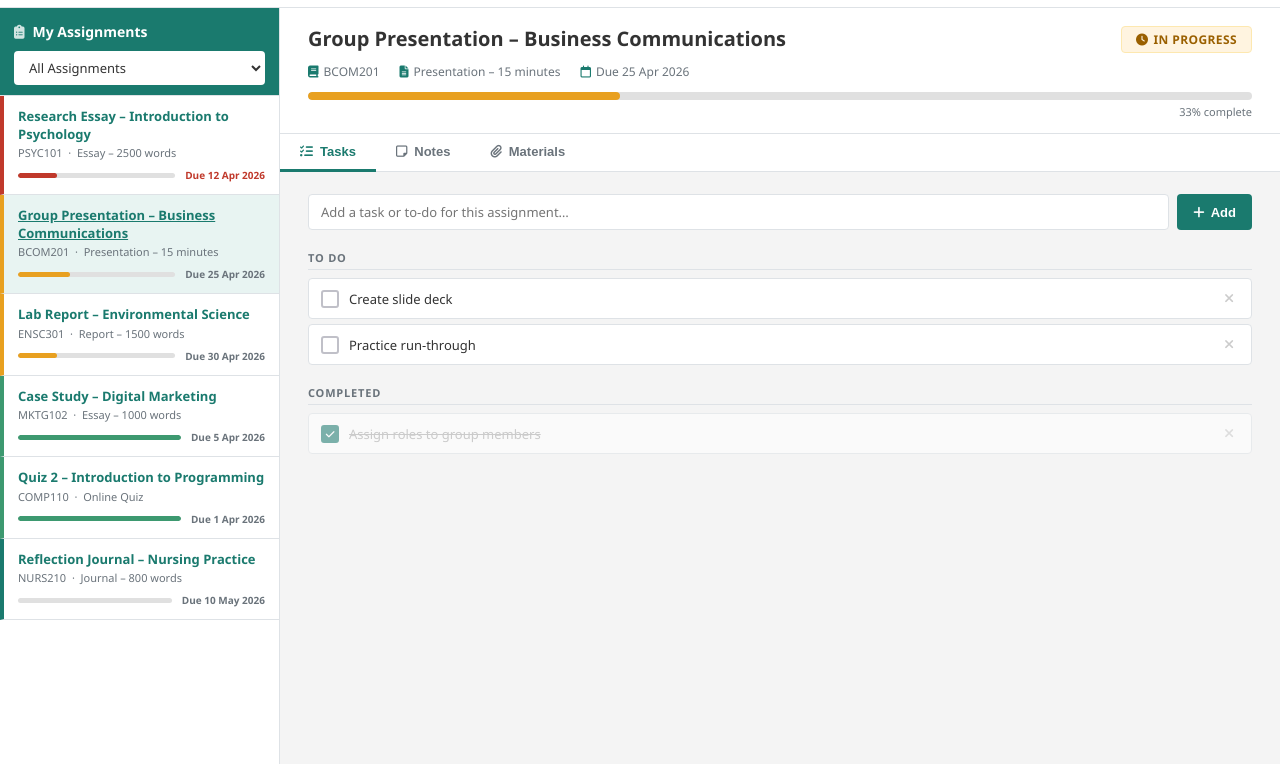
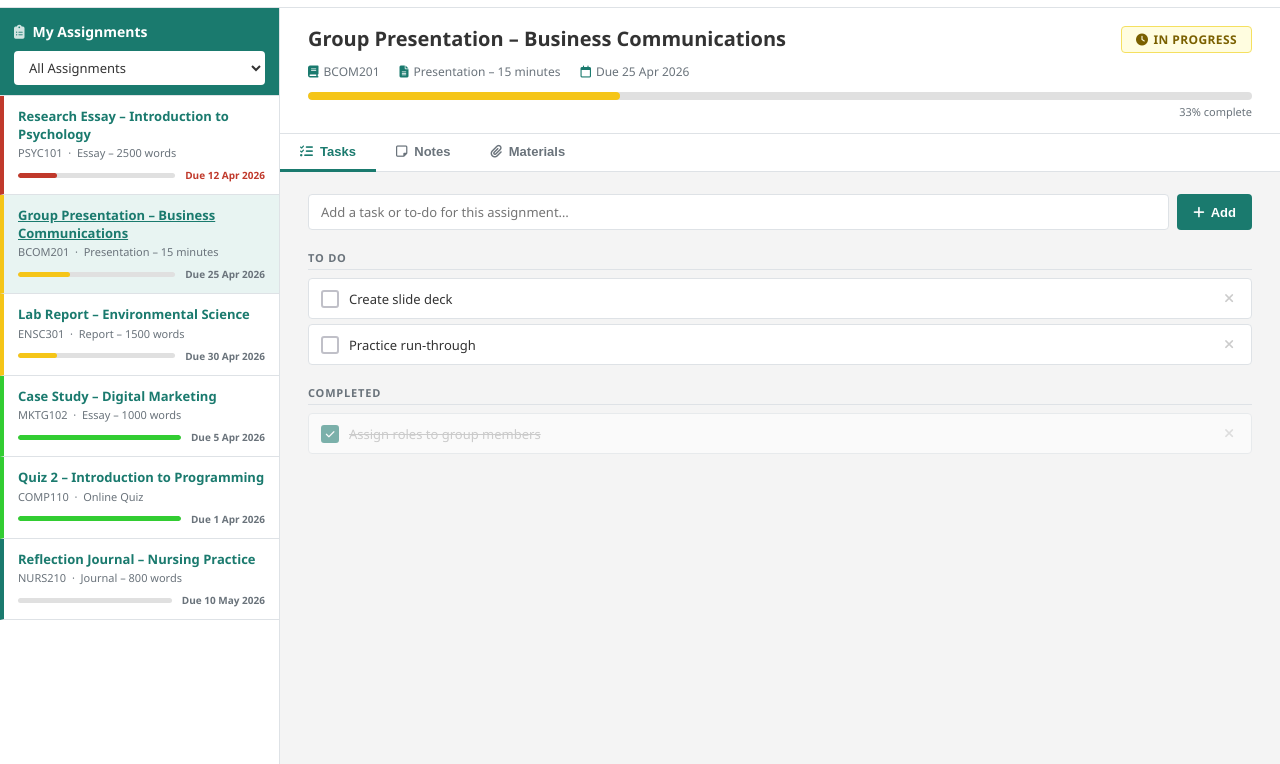
Before and after one commit to Luigi-GDE/COMP.7213-Assignment-1, a plain HTML site: page assignments.html in a window 1280 px wide. Both pictures are taken after a click on the element 139 px from the left and 280 px from the top of the page. Shown: the part 36-800 px from the top of the page. Drawn offline with Linux system fonts and the light colour scheme.

Commit message:
color changes

```diff
--- a/assignments.html
+++ b/assignments.html
@@ -19,8 +19,8 @@
       --border:      #dee2e6;
       --row-alt:     #f8f8f8;
       --red:         #c0392b;
-      --amber:       #e8a020;
-      --green:       #3d9970;
+      --amber:       #f5c518;
+      --green:       #32cd32;
     }
 
     /* ===== RESET ===== */
@@ -252,8 +252,8 @@
       flex-shrink: 0;
     }
     .ds-overdue  { background: #fde8e6; color: var(--red); border: 1px solid #f5c6c2; }
-    .ds-pending  { background: #fff4e0; color: #9a6000; border: 1px solid #fde8b0; }
-    .ds-done     { background: #eaf6ec; color: #2d7a40; border: 1px solid #b8e0c0; }
+    .ds-pending  { background: #fffde0; color: #7a6000; border: 1px solid #f5e060; }
+    .ds-done     { background: #f0ffe0; color: #228b22; border: 1px solid #90e050; }
     .ds-upcoming { background: var(--teal-light); color: var(--teal); border: 1px solid var(--teal-border); }
 
     .detail-meta {
@@ -1054,7 +1054,7 @@
     const pct = calcProgress(a);
     const bar = document.getElementById('detailProgressBar');
     bar.style.width = pct + '%';
-    const colours = { overdue:'#d93025', pending:'#e8a020', done:'#5cb85c', upcoming:'#1e7a6e' };
+    const colours = { overdue:'#d93025', pending:'#f5c518', done:'#32cd32', upcoming:'#1e7a6e' };
     bar.style.background = colours[a.status] || '#1e7a6e';
     document.getElementById('progressLabel').textContent = pct + '% complete';
   }
```
